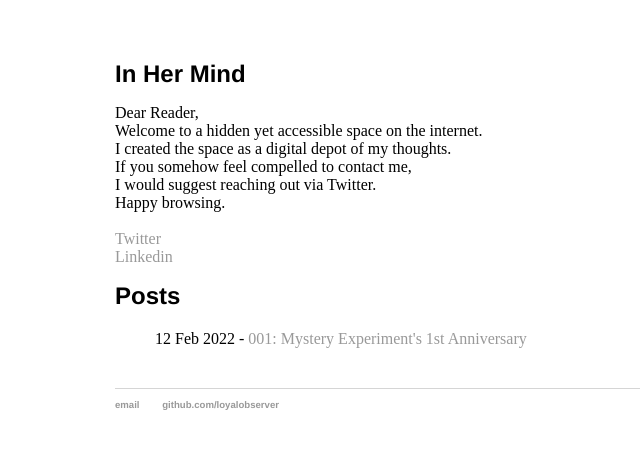
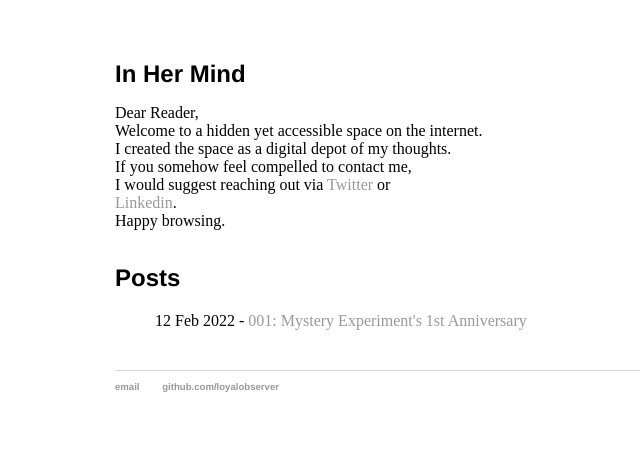
Before and after one commit to loyalobserver/loyalobserver, a Jekyll site: the page built from index.html, in a window 1280 px wide. Shown: the top 449 px of the page, without its empty margins (77-717 px from the left). Built offline with Jekyll 4.4.1, drawn with Linux system fonts in a browser that asks for light colours.

Commit message:
Update index.html

```diff
--- a/index.html
+++ b/index.html
@@ -11,11 +11,8 @@ title2: Posts
 	Welcome to a hidden yet accessible space on the internet. <br>
 	I created the space as a digital depot of my thoughts. <br>
 	If you somehow feel compelled to contact me, <br>
-	I would suggest reaching out via Twitter. <br>
+	I would suggest reaching out via <a href="https://twitter.com/annabellewenas">Twitter</a> or <br><a href="https://github.com/loyalobserver">Linkedin</a>.<br>
 	Happy browsing. <br>
-	<br>
-	<a href="https://twitter.com/annabellewenas">Twitter</a>
-	<br><a href="https://github.com/loyalobserver">Linkedin</a>
 	<br>
 
 <h1>{{ page.title2 }}</h1>
```
